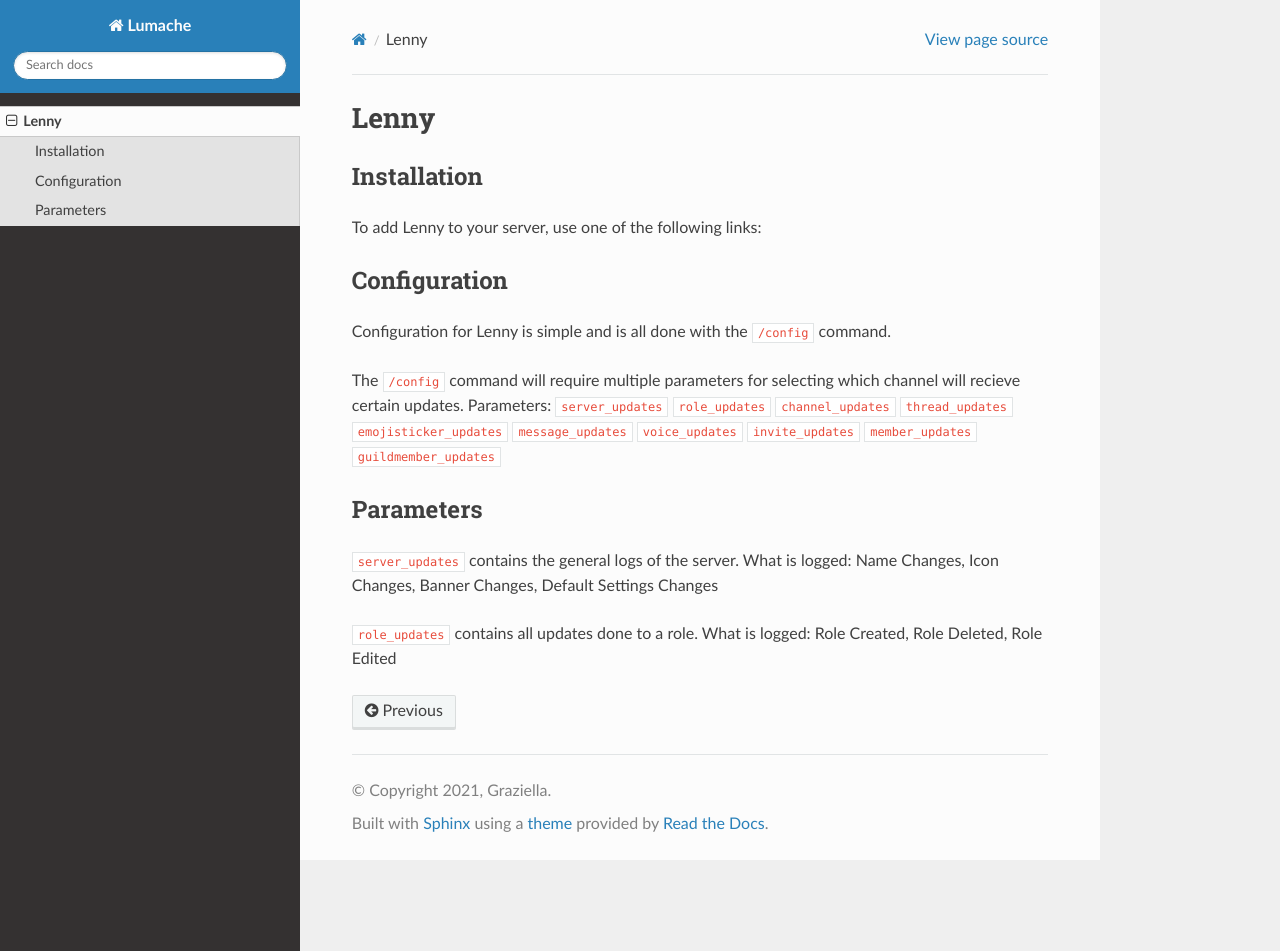
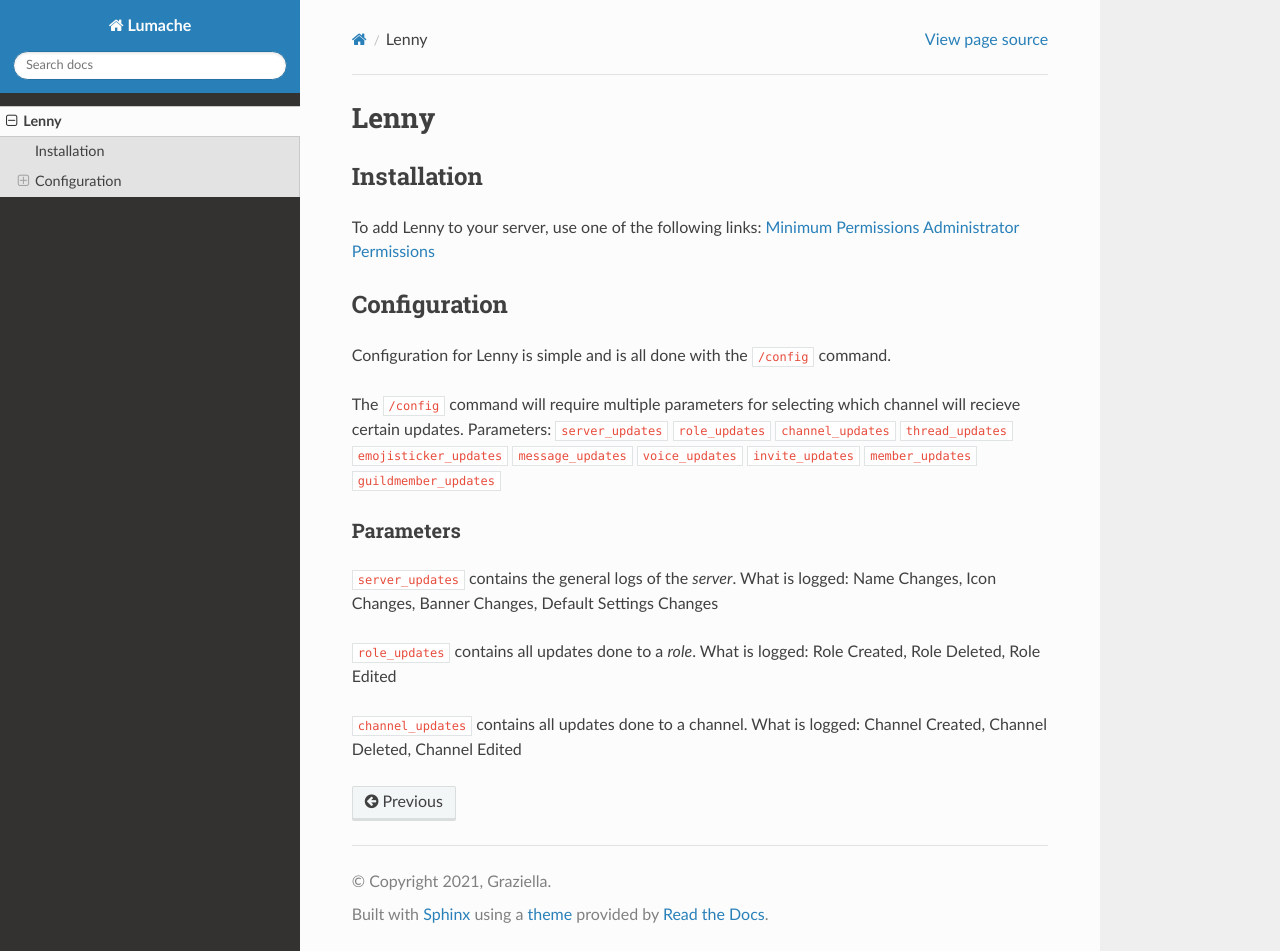
Before and after one commit to madebyatlas/docs, a Sphinx documentation site: the page built from docs/source/lenny.rst, in a window 1280 px wide and 951 px high. Built offline with Sphinx 7.4.7 and the Read the Docs theme 3.1.0, drawn with Linux system fonts in a browser that asks for light colours.

Commit message:
Update lenny.rst

```diff
--- a/docs/source/lenny.rst
+++ b/docs/source/lenny.rst
@@ -1,16 +1,18 @@
 Lenny
-=====
+#####
 
 .. _installation:
 
 Installation
-------------
+============
 
 To add Lenny to your server, use one of the following links:
+`Minimum Permissions <https://discord.com/oauth2/authorize?client_id=628758625875394561&permissions=2199024288960&redirect_uri=https://discord.gg/kbvMKAG6jh&response_type=code&scope=bot+applications.commands>`_
+`Administrator Permissions <https://discord.com/oauth2/authorize?client_id=628758625875394561&permissions=8&redirect_uri=https://discord.gg/kbvMKAG6jh&response_type=code&scope=bot+applications.commands>`_
 
 
 Configuration
--------------
+=============
 
 Configuration for Lenny is simple and is all done with the ``/config`` command.
 
@@ -21,8 +23,11 @@ Parameters: ``server_updates`` ``role_updates`` ``channel_updates`` ``thread_upd
 Parameters
 ----------
 
-``server_updates`` contains the general logs of the server.
+``server_updates`` contains the general logs of the `server`.
 What is logged: Name Changes, Icon Changes, Banner Changes, Default Settings Changes
 
-``role_updates`` contains all updates done to a role.
+``role_updates`` contains all updates done to a `role`.
 What is logged: Role Created, Role Deleted, Role Edited
+
+``channel_updates`` contains all updates done to a channel.
+What is logged: Channel Created, Channel Deleted, Channel Edited
```
